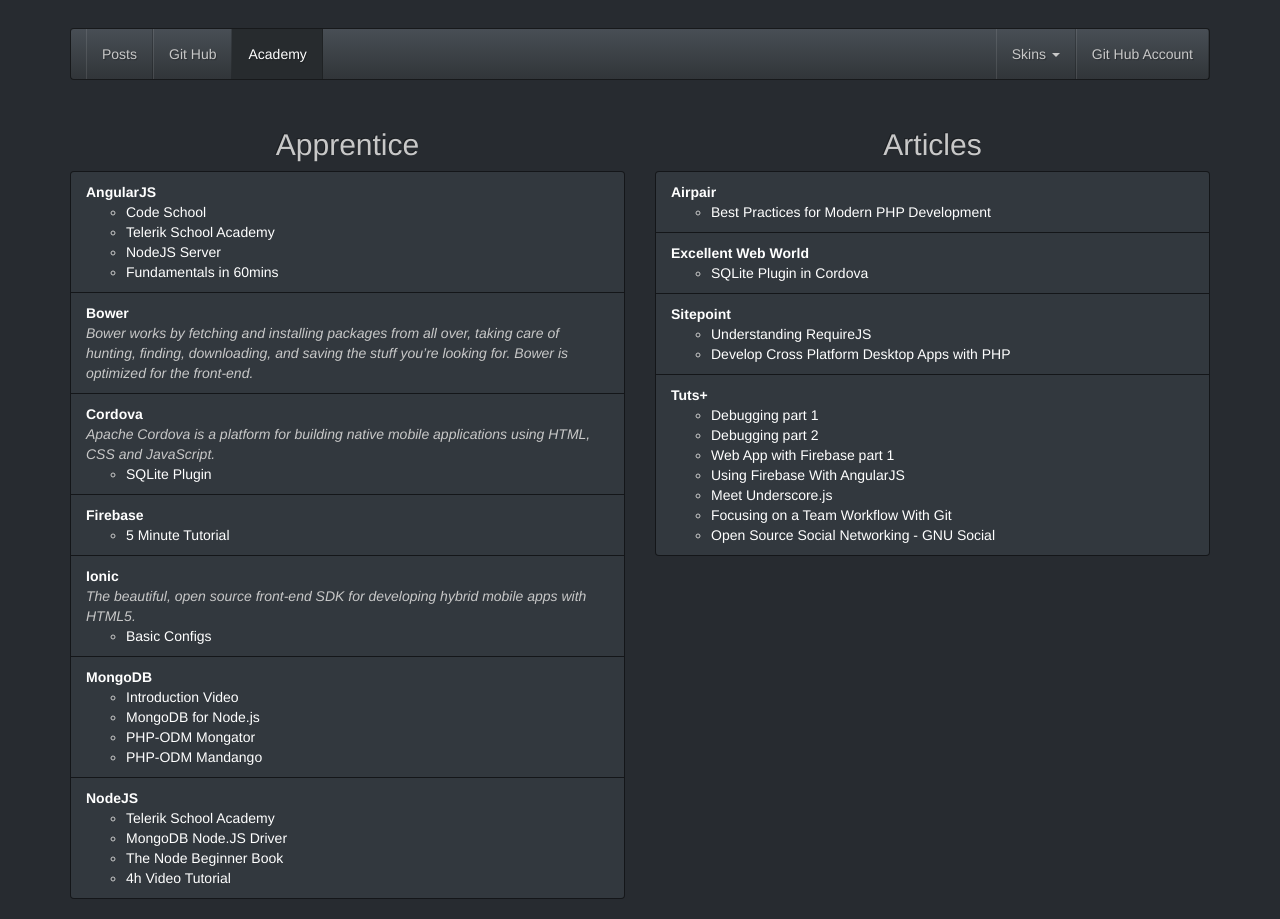
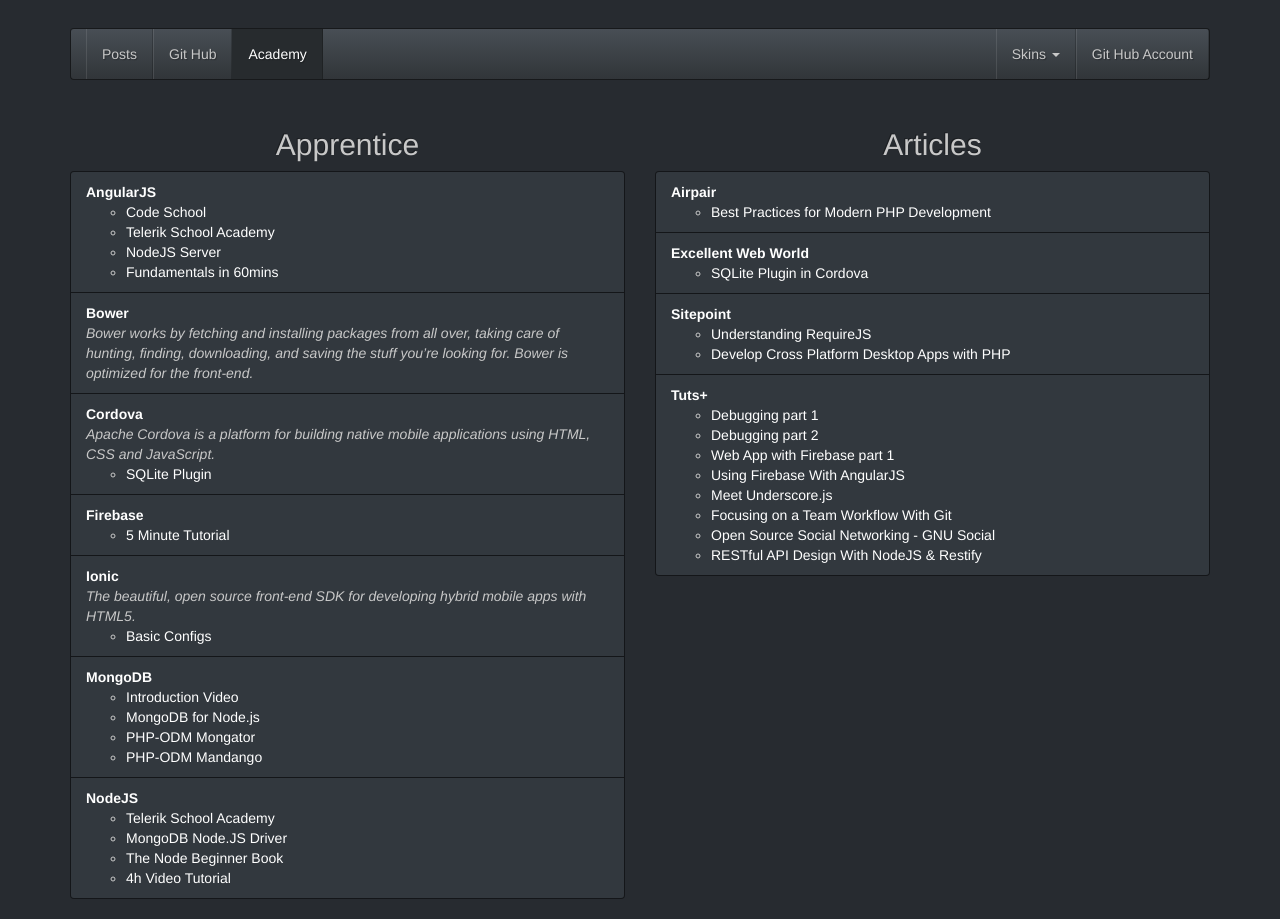
Before and after one commit to donvercety/donvercety.github.io, a Jekyll site: the page built from academy.html, in a window 1280 px wide. Built offline with Jekyll 4.4.1, drawn with Linux system fonts in a browser that asks for light colours; nearby versions of some CDN libraries.

Commit message:
Update academy.yml

```diff
--- a/_data/academy.yml
+++ b/_data/academy.yml
@@ -116,6 +116,8 @@
 
     - name: "Open Source Social Networking - GNU Social"
       link: http://code.tutsplus.com/tutorials/revisiting-open-source-social-networking-installing-gnu-social--cms-22456
+    - name: "RESTful API Design With NodeJS & Restify"
+      link: http://code.tutsplus.com/tutorials/restful-api-design-with-nodejs-restify--cms-22637
 
   # - - - - - - - - - -
 
```
